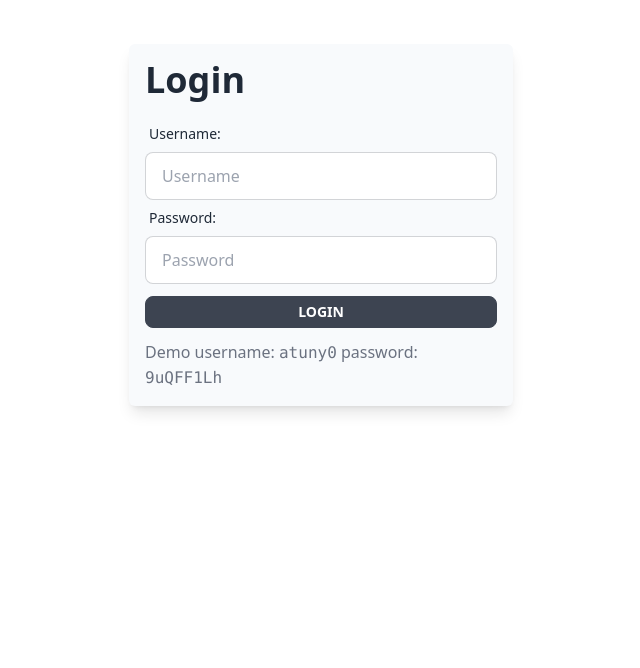
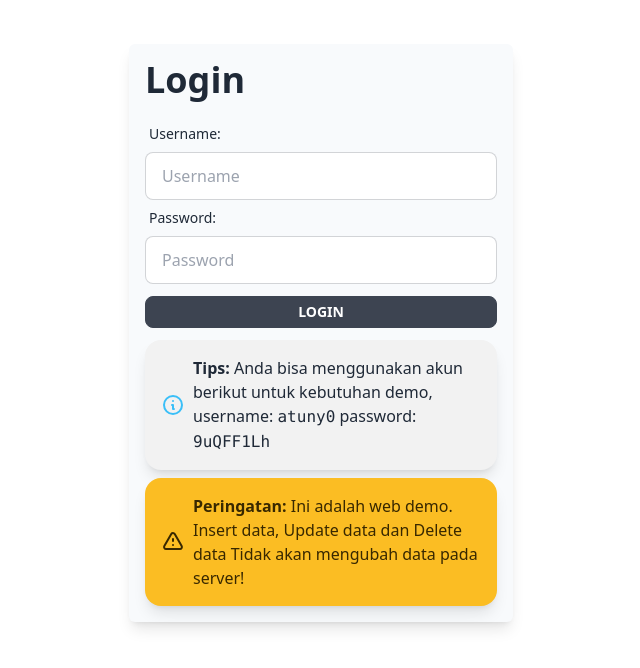
Before and after one commit to mteguhpro/belajar-nextjs, a Next.js app: page /login in a window 1280 px wide. Shown: the top 668 px of the page, without its empty margins (319-959 px from the left). Built offline with nearby package versions, Linux system fonts and the light colour scheme.

Commit message:
menambah peringatan web demo

```diff
--- a/pages/login.jsx
+++ b/pages/login.jsx
@@ -8,22 +8,22 @@ import { toast } from 'react-toastify';
 export default function Login() {
     const router = useRouter()
 
-    useEffect(function() {
-        if(window.localStorage.getItem("jwtToken")){
+    useEffect(function () {
+        if (window.localStorage.getItem("jwtToken")) {
             router.push('/')
         }
     }, [])
     //POST
-    async function sendReq(url, data){
+    async function sendReq(url, data) {
         const post = await instanceAxios.post(url, data?.arg).then(res => res.data)
-            .catch(function(err){
-                toast.error('Error '+ err.response.status + ' | ' +err.response.data.message)
+            .catch(function (err) {
+                toast.error('Error ' + err.response.status + ' | ' + err.response.data.message)
             })
-        if(post?.token){
+        if (post?.token) {
             window.localStorage.setItem("jwtToken", post.token)
-            toast.success('Selamat datang, '+post?.username)
+            toast.success('Selamat datang, ' + post?.username)
             router.push('/')
-        }else{
+        } else {
             toast.error('Gagal Login. Token tidak ditemukan.')
         }
     }
@@ -56,8 +56,23 @@ export default function Login() {
                         {isMutating ? 'Loading...' : <button className="btn btn-sm my-3">Login</button>}
                     </div>
 
-                    <div className="text-gray-500">
-                        Demo username: <code>atuny0</code> password: <code>9uQFF1Lh</code>
+                    <div className="alert shadow-lg">
+                        <div>
+                            <svg xmlns="http://www.w3.org/2000/svg" fill="none" viewBox="0 0 24 24" className="stroke-info flex-shrink-0 w-6 h-6"><path strokeLinecap="round" strokeLinejoin="round" strokeWidth="2" d="M13 16h-1v-4h-1m1-4h.01M21 12a9 9 0 11-18 0 9 9 0 0118 0z"></path></svg>
+                            <span>
+                                <b className="text-bold">Tips: </b>Anda bisa menggunakan akun berikut untuk kebutuhan demo,
+                                <br/>
+                                username: <code>atuny0</code> password: <code>9uQFF1Lh</code>
+                            </span>
+                        </div>
+                    </div>
+                    <div className="alert alert-warning shadow-lg mt-2">
+                        <div>
+                            <svg xmlns="http://www.w3.org/2000/svg" className="stroke-current flex-shrink-0 h-6 w-6" fill="none" viewBox="0 0 24 24"><path strokeLinecap="round" strokeLinejoin="round" strokeWidth="2" d="M12 9v2m0 4h.01m-6.938 4h13.856c1.54 0 2.502-1.667 1.732-3L13.732 4c-.77-1.333-2.694-1.333-3.464 0L3.34 16c-.77 1.333.192 3 1.732 3z" /></svg>
+                            <span>
+                                <b className="text-bold">Peringatan: </b>Ini adalah web demo. Insert data, Update data dan Delete data Tidak akan mengubah data pada server!
+                            </span>
+                        </div>
                     </div>
 
                 </form>
```
